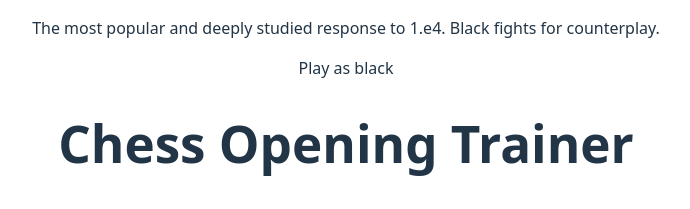
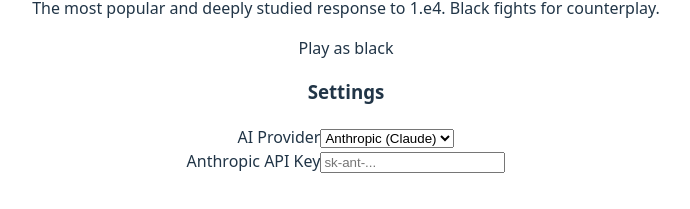
Before and after one commit to jamisonbryant/chess-opening-trainer, a Vue app: page / in a window 1280 px wide. Shown: the part 418-627 px from the top of the page, without its empty margins (294-984 px from the left). Built offline with nearby package versions, Linux system fonts and the light colour scheme.

Commit message:
Add settings panel for AI provider configuration

```diff
--- a/src/components/ChessTrainer.vue
+++ b/src/components/ChessTrainer.vue
@@ -11,6 +11,7 @@ import { AnthropicProvider } from '../services/ai/anthropic'
 import { OllamaProvider } from '../services/ai/ollama'
 import { buildEvaluationPrompt, type AiProvider } from '../services/ai'
 import OpeningSelector from './OpeningSelector.vue'
+import SettingsPanel from './SettingsPanel.vue'
 import TrainingPanel from './TrainingPanel.vue'
 
 const training = useTrainingStore()
@@ -212,6 +213,7 @@ async function handleExplanation(explanation: string) {
   <div class="chess-trainer">
     <aside class="sidebar-left">
       <OpeningSelector />
+      <SettingsPanel />
     </aside>
 
     <main class="board-area">
--- /dev/null
+++ b/src/components/SettingsPanel.vue
@@ -0,0 +1,42 @@
+<script setup lang="ts">
+import { useSettingsStore } from '../stores/settings'
+
+const settings = useSettingsStore()
+</script>
+
+<template>
+  <div class="settings-panel">
+    <h3>Settings</h3>
+
+    <div class="field">
+      <label>AI Provider</label>
+      <select v-model="settings.aiProvider">
+        <option value="anthropic">Anthropic (Claude)</option>
+        <option value="ollama">Ollama (Local)</option>
+      </select>
+    </div>
+
+    <div v-if="settings.aiProvider === 'anthropic'" class="field">
+      <label>Anthropic API Key</label>
+      <input
+        v-model="settings.anthropicApiKey"
+        type="password"
+        placeholder="sk-ant-..."
+      />
+    </div>
+
+    <div v-if="settings.aiProvider === 'ollama'">
+      <div class="field">
+        <label>Model</label>
+        <input v-model="settings.ollamaModel" placeholder="llama3.2" />
+      </div>
+      <div class="field">
+        <label>Base URL</label>
+        <input
+          v-model="settings.ollamaBaseUrl"
+          placeholder="http://localhost:11434"
+        />
+      </div>
+    </div>
+  </div>
+</template>
```
